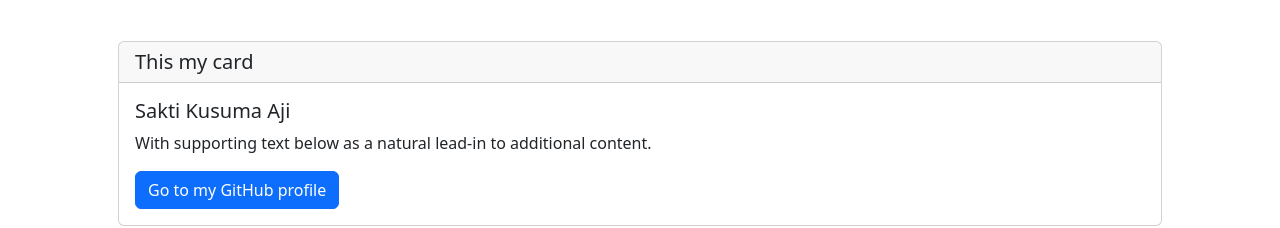
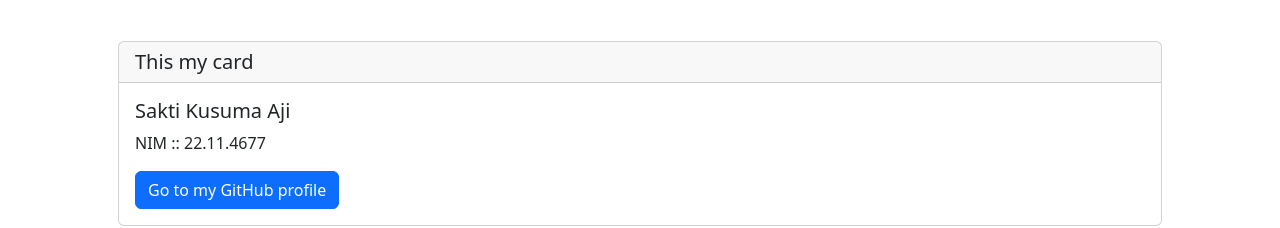
Before and after one commit to saktiworkstation/pemrog-web-praktikum, a plain HTML site: page index.html in a window 1280 px wide. Shown: the part 63-291 px from the top of the page. Drawn offline with nearby package versions, Linux system fonts and the light colour scheme.

Commit message:
add nim on card

```diff
--- a/index.html
+++ b/index.html
@@ -59,7 +59,7 @@
                     <h5 class="card-header">This my card</h5>
                     <div class="card-body">
                         <h5 class="card-title">Sakti Kusuma Aji</h5>
-                        <p class="card-text">With supporting text below as a natural lead-in to additional content.</p>
+                        <p class="card-text">NIM :: 22.11.4677</p>
                         <a href="https://github.com/saktiworkstation" target="_blank" class="btn btn-primary">Go to my
                             GitHub
                             profile</a>
```
